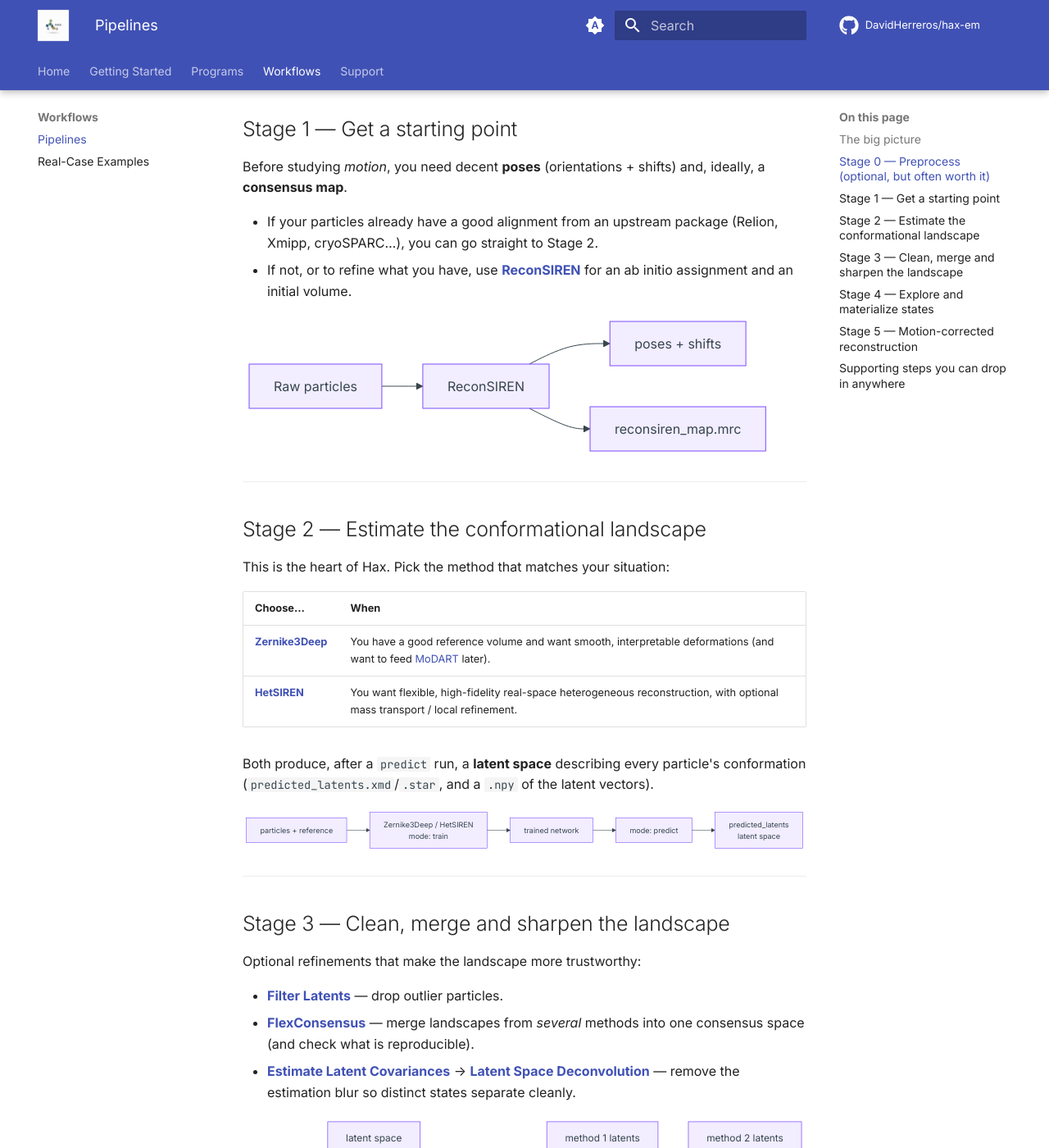
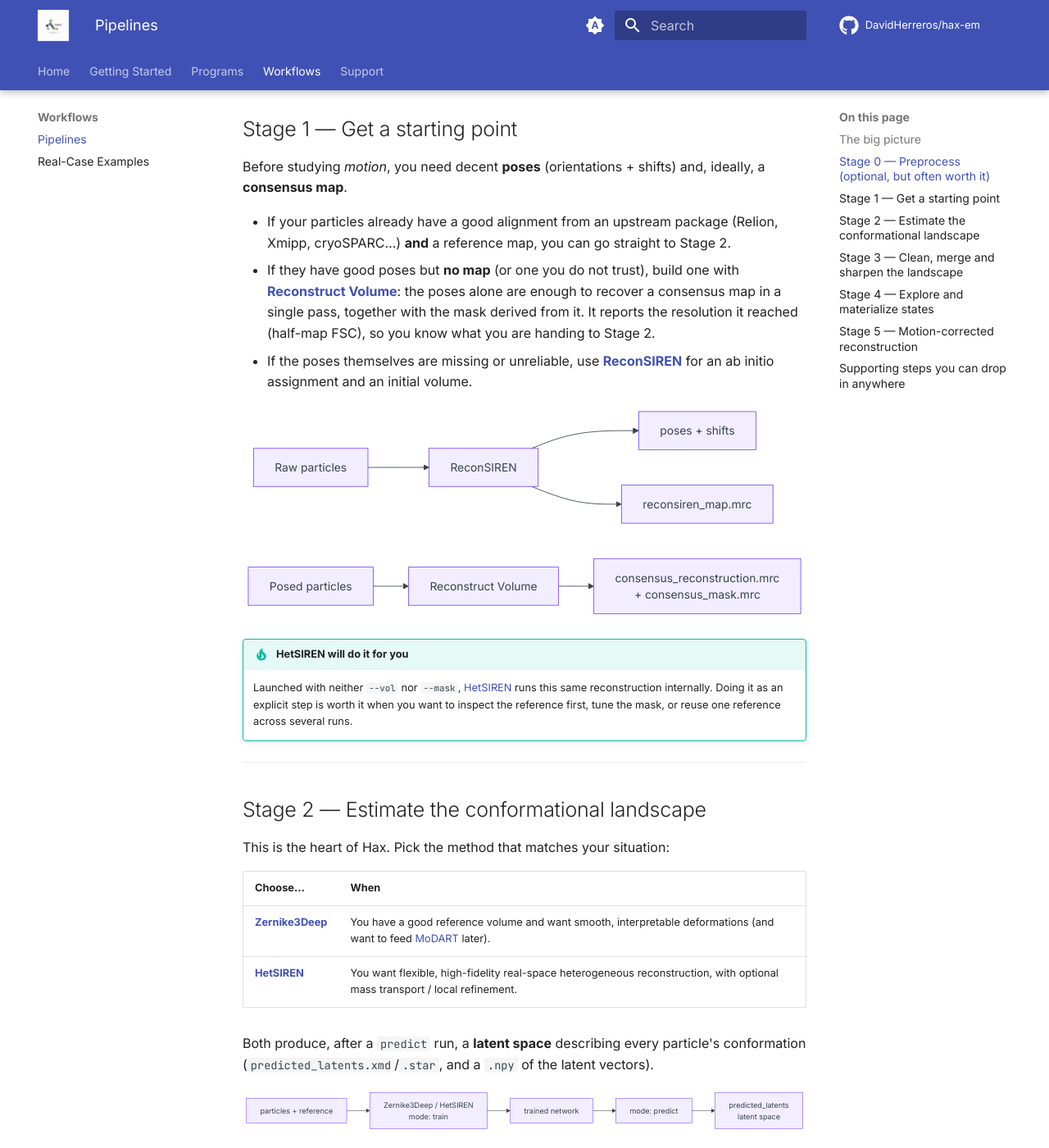
Before and after one commit to DavidHerreros/hax-em-docs, an MkDocs documentation site: the page built from docs/workflows/pipelines.md, in a window 1280 px wide and 1400 px high, scrolled down 3462 px. Shown: the whole window at 82% size. Built offline with MkDocs 1.6.1 and Material for MkDocs 9.7.7, drawn with Linux system fonts in a browser that asks for light colours; comment, search, counter and statistics services are not loaded; some of the changed text lies outside the part shown.

Commit message:
Volume reconstruiiton method

````diff
--- a/docs/workflows/pipelines.md
+++ b/docs/workflows/pipelines.md
@@ -18,9 +18,11 @@ flowchart TD
     P -- Yes --> Q[Preprocess Particles + Volumes<br/>smaller box, optional CTF correction]
     P -- No --> B{Have reliable<br/>poses & a map?}
     Q --> B
-    B -- No --> C[ReconSIREN<br/>ab initio pose / shift + initial volume]
+    B -- No poses --> C[ReconSIREN<br/>ab initio pose / shift + initial volume]
+    B -- Poses, no map --> R[Reconstruct Volume<br/>consensus map + mask from the poses]
     B -- Yes --> D[Heterogeneity analysis]
     C --> D
+    R --> D
 
     D --> E[Zernike3Deep<br/>continuous motion from a reference]
     D --> F[HetSIREN<br/>real-space heterogeneous reconstruction]
@@ -87,16 +89,27 @@ Before studying *motion*, you need decent **poses** (orientations + shifts) and,
 **consensus map**.
 
 - If your particles already have a good alignment from an upstream package (Relion, Xmipp,
-  cryoSPARC…), you can go straight to Stage 2.
-- If not, or to refine what you have, use **[ReconSIREN](../programs/reconsiren.md)** for an
-  ab initio assignment and an initial volume.
+  cryoSPARC…) **and** a reference map, you can go straight to Stage 2.
+- If they have good poses but **no map** (or one you do not trust), build one with
+  **[Reconstruct Volume](../programs/reconstruct_volume.md)**: the poses alone are enough to
+  recover a consensus map in a single pass, together with the mask derived from it. It reports
+  the resolution it reached (half-map FSC), so you know what you are handing to Stage 2.
+- If the poses themselves are missing or unreliable, use
+  **[ReconSIREN](../programs/reconsiren.md)** for an ab initio assignment and an initial volume.
 
 ```mermaid
 flowchart LR
     A[Raw particles] --> B[ReconSIREN]
     B --> C[poses + shifts]
     B --> D[reconsiren_map.mrc]
+    E[Posed particles] --> F[Reconstruct Volume]
+    F --> G[consensus_reconstruction.mrc<br/>+ consensus_mask.mrc]
 ```
+
+!!! tip "HetSIREN will do it for you"
+    Launched with neither `--vol` nor `--mask`, [HetSIREN](../programs/hetsiren.md) runs this
+    same reconstruction internally. Doing it as an explicit step is worth it when you want to
+    inspect the reference first, tune the mask, or reuse one reference across several runs.
 
 ---
 
@@ -178,6 +191,10 @@ flowchart LR
     C --> D[modart_map.mrc<br/>+ optional half-maps]
 ```
 
+Keep the consensus map from Stage 1 around: reconstructed from the *same* particles with the
+flexibility averaged away, it is the honest baseline against which to judge how much MoDART
+actually sharpened.
+
 ---
 
 ## Supporting steps you can drop in anywhere
--- a/mkdocs.yml
+++ b/mkdocs.yml
@@ -143,6 +143,7 @@ nav:
           - Decode States from Latents: programs/decode_states_from_latents.md
           - Filter Latents: programs/filter_latents.md
       - Reconstruction:
+          - Reconstruct Volume: programs/reconstruct_volume.md
           - MoDART: programs/modart.md
       - Visualization:
           - Annotate Space: programs/annotate_space.md
````
Also changed, not shown: docs/getting-started/testing.md (+3 -2 lines), docs/programs/index.md (+10 -1 lines), docs/programs/reconstruct_volume.md (added, +145 -0 lines), docs/workflows/examples.md (+1 -0 lines).
